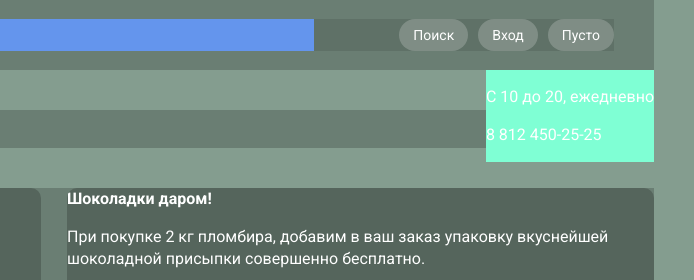
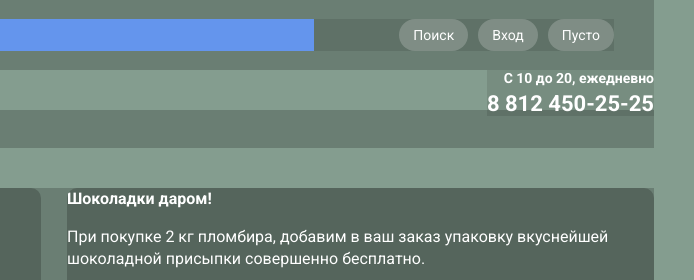
Before and after one commit to ooPASHAoo/gllacy, a website: page src/index.html in a window 1280 px wide. Shown: the top 280 px of the page, 586-1280 px from the left. Drawn offline with Linux system fonts and the light colour scheme.

Commit message:
block .contacts

```diff
--- a/src/index.html
+++ b/src/index.html
@@ -26,7 +26,7 @@
         <li class="user-block__item"><a class="user-block__link" href="#">Пусто</a></li>
     </ul>
     <section class="main-header__contacts contacts">
-        <p class="contacts__time">С 10 до 20, ежедневно</p>
+        <p class="contacts__work-time">С 10 до 20, ежедневно</p>
         <p class="contacts__phone">8 812 450-25-25</p>
     </section>
 </header>
--- /dev/null
+++ b/src/scss/blocks/contacts.scss
@@ -0,0 +1,18 @@
+.contacts {
+  text-align: right;
+
+  &__work-time {
+    margin: 0;
+    font-size: 14px;
+    line-height: 16px;
+    font-weight: bold;
+  }
+
+  &__phone {
+    margin: 0;
+    margin-top: 6px;
+    font-size: 22px;
+    line-height: 24px;
+    font-weight: bold;
+  }
+}
--- a/src/scss/blocks/main-header.scss
+++ b/src/scss/blocks/main-header.scss
@@ -38,7 +38,7 @@
     //float: right;
     //clear: both;
     //max-width: 300px;
-    background-color: aquamarine; // DEV
+    background-color: rgba(0,0,0,0.1); // DEV
     font-size: $font__size;
   }
 }
--- a/src/scss/style.scss
+++ b/src/scss/style.scss
@@ -5,3 +5,4 @@
 @import "blocks/logo";
 @import "blocks/main-nav";
 @import "blocks/user-block";
+@import "blocks/contacts";
```
Also changed, not shown: src/css/style.css.
